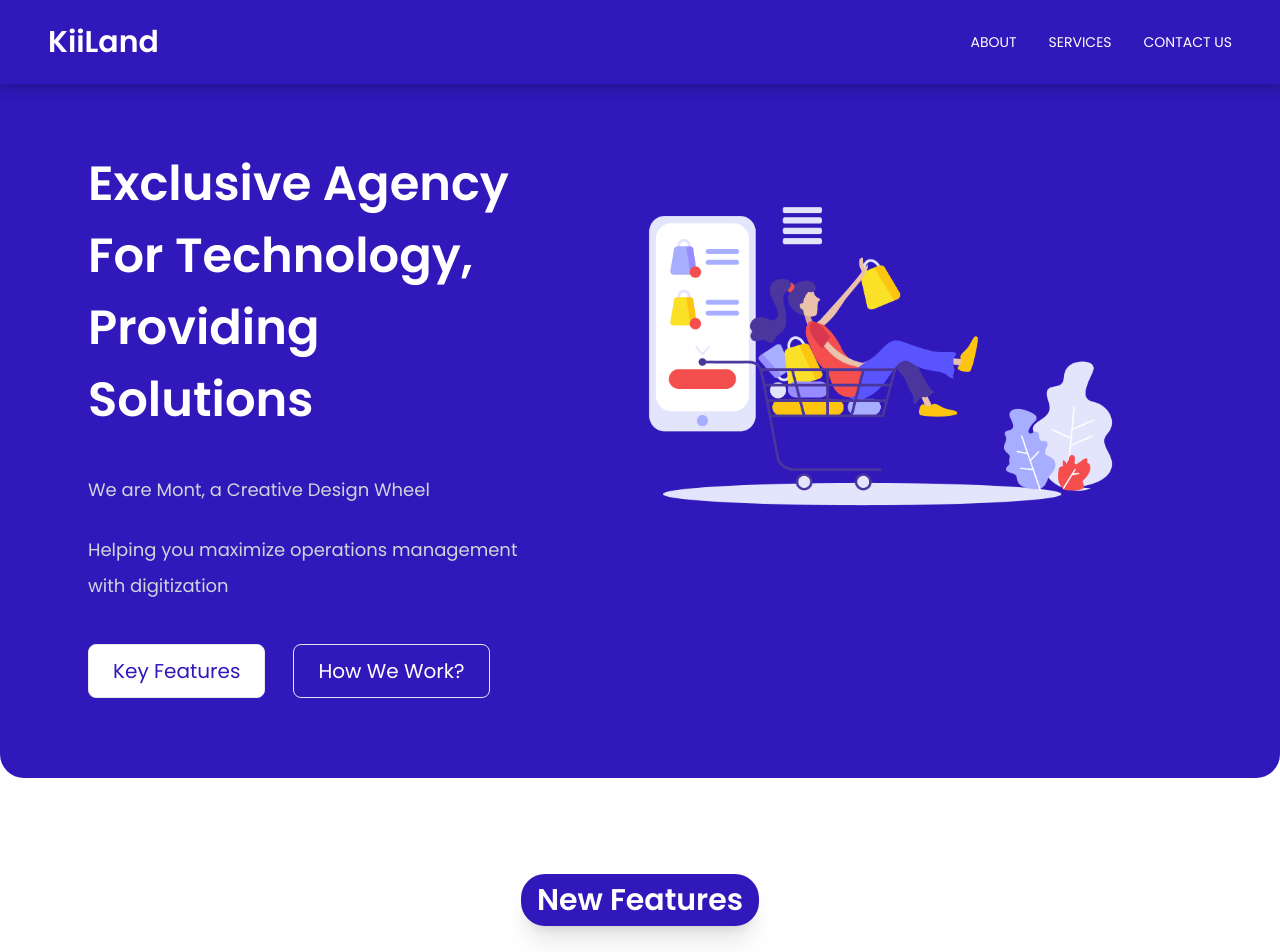
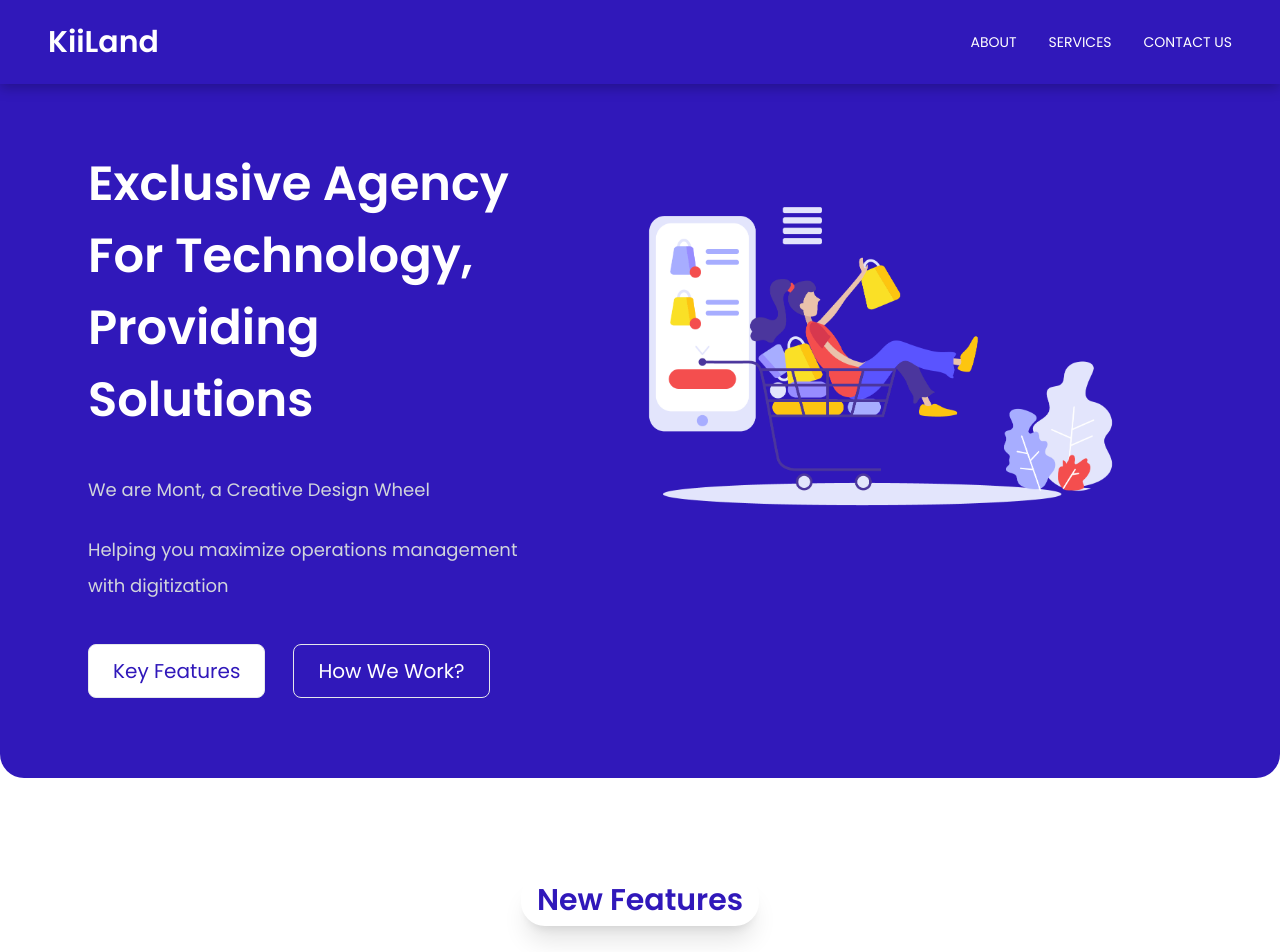
Before and after one commit to bravo-stack/Tailwind-Landing-Page, a React (Create React App) app: page / in a window 1280 px wide. Shown: the top 952 px of the page. Built offline with nearby package versions, Linux system fonts and the light colour scheme.

Commit message:
changed the appearance of the label component

```diff
--- a/src/components/Label.js
+++ b/src/components/Label.js
@@ -3,8 +3,8 @@ import React from 'react'
 function Label({text}) {
   return (
     <div>
-        <div className="text-center text-xl md:text-2xl lg:text-2xl xl:text-3xl font-bold flex text-white">
-            <p className='mx-auto my-bg-blue py-2 px-4 rounded-3xl shadow-xl'>{text}</p>
+        <div className="text-center text-xl md:text-2xl lg:text-2xl xl:text-3xl font-bold flex my-text-primary">
+            <p className='mx-auto label-bg py-2 px-4 rounded-3xl shadow-xl'>{text}</p>
         </div>
     </div>
   )
```
